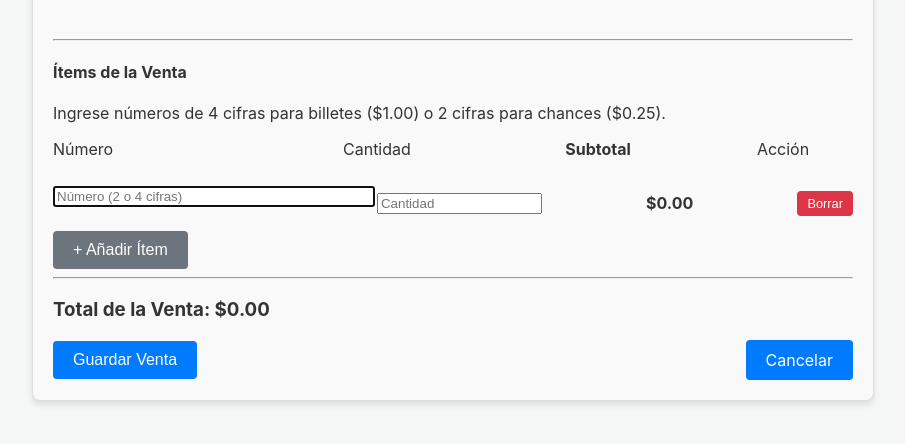
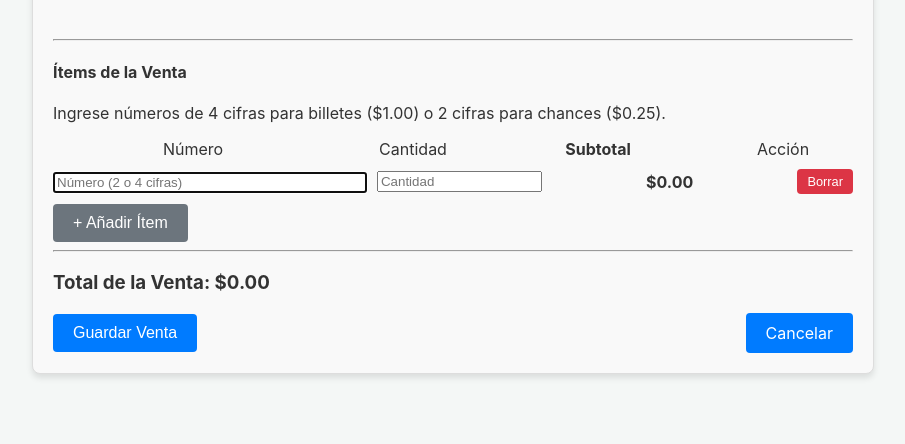
Before and after one commit to jelixandroid8-byte/loto-app, a Flask app: template templates/new_sale_form.html in a window 1280 px wide. Shown: the part 339-783 px from the top of the page, without its empty margins (187-1092 px from the left). Run offline with Flask 3, Linux system fonts and the light colour scheme; the template is opened without the code that fills it, so the values that code supplies are empty; some libraries are stand-ins or nearby versions.

Commit message:
Fix alignment issues in new_sale_form.html for better field and column title alignment

```diff
--- a/templates/new_sale_form.html
+++ b/templates/new_sale_form.html
@@ -311,24 +311,47 @@ document.addEventListener('DOMContentLoaded', function () {
 
     .item-header, .item-row {
         display: flex;
-        align-items: center;
+        align-items: center; /* Align items vertically */
+        justify-content: space-between; /* Distribute space evenly */
         margin-bottom: 10px;
         gap: 10px;
-        flex-wrap: wrap; /* Allow wrapping for smaller screens */
     }
 
-    .item-header > div { padding-bottom: 1em; } /* Match space of error div */
-    .item-number-wrapper { flex: 2; min-width: 120px; } /* Ensure a minimum width */
-    .item-number { width: 100%; }
-    .item-error {
-        color: #dc3545; /* Bootstrap danger color */
-        font-size: 0.875em;
-        height: 1em; /* Reserve space to prevent layout shift */
+    .item-header > div, .item-row > div {
+        text-align: center; /* Center align text */
     }
-    .item-quantity { flex: 1; min-width: 80px; } /* Ensure a minimum width */
-    .item-subtotal { flex: 1.5; min-width: 100px; font-weight: bold; text-align: center; } /* Add padding to align with inputs */
-    .item-action { flex: 1; min-width: 80px; text-align: center; }
-    .btn-sm { padding: 5px 10px; font-size: 0.8rem; }
+
+    .item-number-wrapper {
+        flex: 2; /* Adjust width proportion */
+        min-width: 100px; /* Ensure minimum width */
+    }
+
+    .item-number {
+        width: 100%; /* Ensure input takes full width */
+        box-sizing: border-box; /* Include padding and border in width */
+    }
+
+    .item-quantity {
+        flex: 1; /* Adjust width proportion */
+        min-width: 80px; /* Ensure minimum width */
+    }
+
+    .item-subtotal {
+        flex: 1.5; /* Adjust width proportion */
+        min-width: 100px; /* Ensure minimum width */
+        font-weight: bold;
+    }
+
+    .item-action {
+        flex: 1; /* Adjust width proportion */
+        min-width: 80px; /* Ensure minimum width */
+        text-align: center; /* Center align button */
+    }
+
+    .btn-sm {
+        padding: 5px 10px;
+        font-size: 0.8rem;
+    }
 
     /* Media query for smaller screens */
     @media (max-width: 600px) {
```
